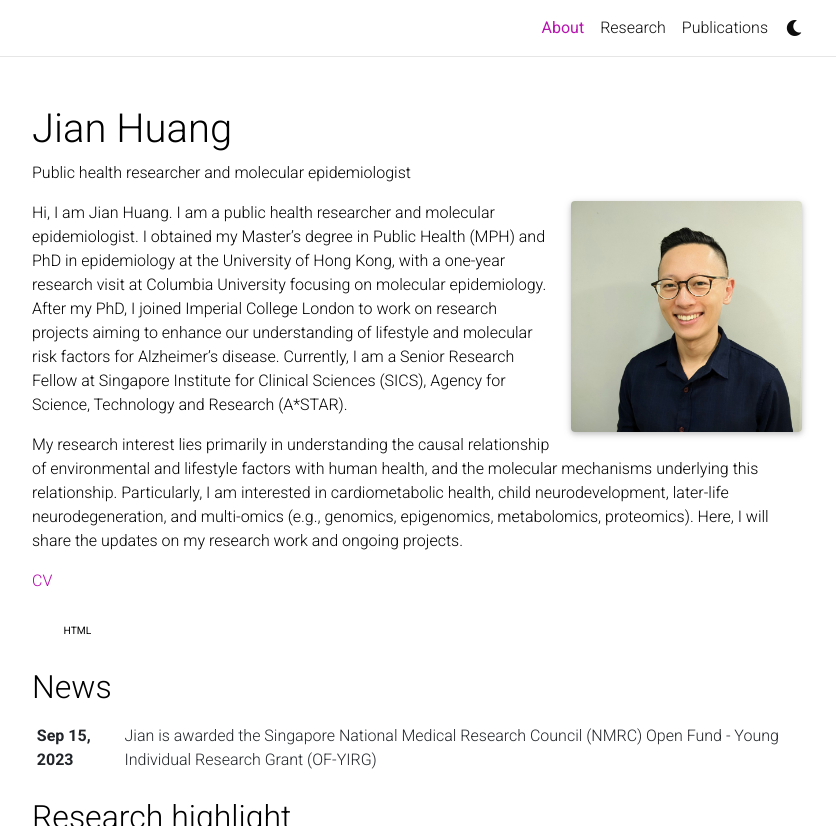
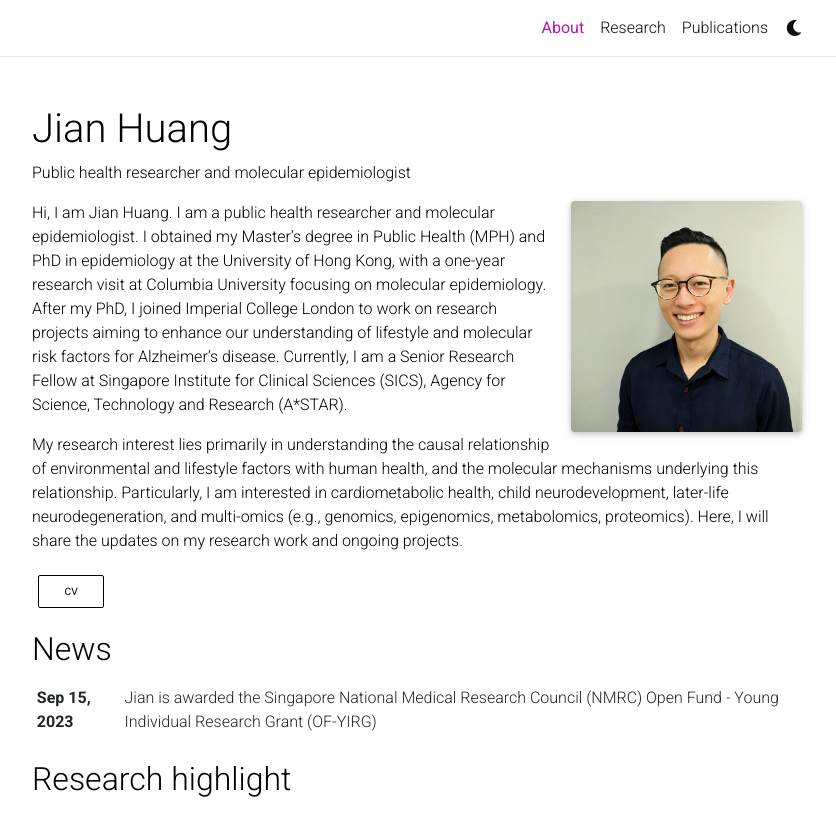
Before and after one commit to jianvhuang/jianvhuang.github.io, a Jekyll site: the page built from _pages/about.md, in a window 1280 px wide and 1134 px high, cut to the strip 0-826 px from the top of the window. Shown: the whole strip, without its empty margins (223-1059 px from the left). Built offline with Jekyll 4.4.1, drawn with Linux system fonts in a browser that asks for light colours; full-size pictures stand in for the smaller copies a plugin makes; comment, search, counter and statistics services are not loaded; a style sheet for code colours, icons or effects is not loaded.

Commit message:
Update about.md

```diff
--- a/_pages/about.md
+++ b/_pages/about.md
@@ -20,6 +20,4 @@
 
 My research interest lies primarily in understanding the causal relationship of environmental and lifestyle factors with human health, and the molecular mechanisms underlying this relationship. Particularly, I am interested in cardiometabolic health, child neurodevelopment, later-life neurodegeneration, and multi-omics (e.g., genomics, epigenomics, metabolomics, proteomics). Here, I will share the updates on my research work and ongoing projects.
 
-<a href="https://drive.google.com/file/d/1I4jMDdvbjymttMId0xTQHbsJ6Ugry7nK/view?usp=share_link" target="_blank">CV</a>
-
-<a href="https://drive.google.com/file/d/1I4jMDdvbjymttMId0xTQHbsJ6Ugry7nK/view?usp=share_link" class="btn btn-sm z-depth-0" role="button">HTML</a>
+<a href="https://drive.google.com/file/d/1I4jMDdvbjymttMId0xTQHbsJ6Ugry7nK/view?usp=share_link" class="btn btn-sm z-depth-0" role="button" style="border: 1px solid #000;">CV</a>
```
